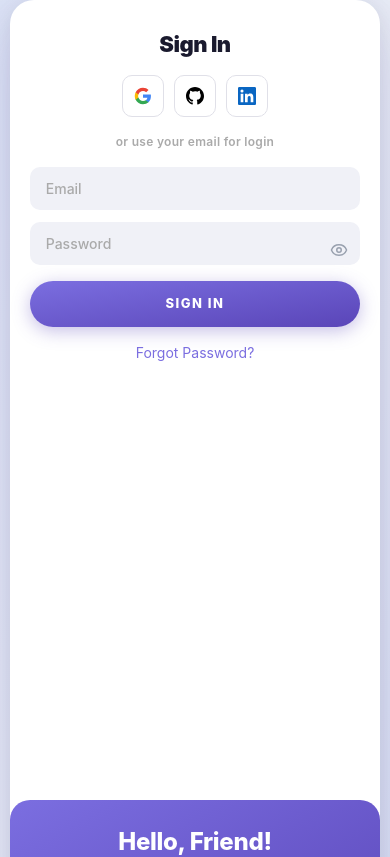
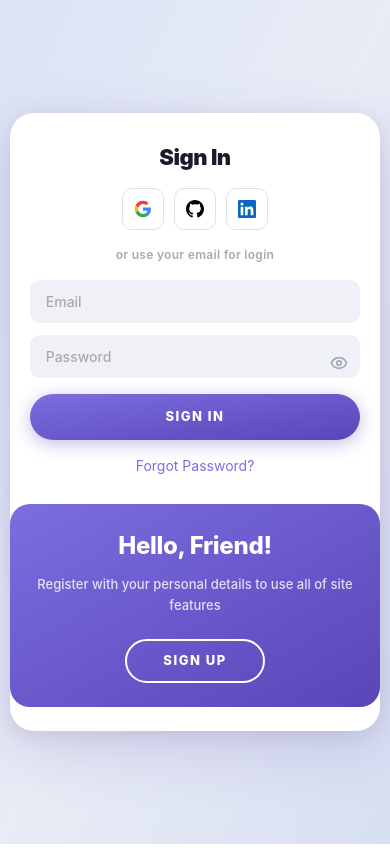
Before and after one commit to SMTIAP/smtiap-web, a React (Vite) app: page /auth in a window 390 px wide. Shown: the top 857 px of the page. Built offline with nearby package versions, Linux system fonts and the light colour scheme; no server answers.

Commit message:
fix  mobile- registration panel

```diff
--- a/src/pages/AuthPage.tsx
+++ b/src/pages/AuthPage.tsx
@@ -58,19 +58,19 @@ export default function AuthPage() {
     <div className="flex items-center justify-center min-h-screen w-full bg-gradient-to-br from-[#dce3f5] via-[#e8ecf5] to-[#d8dff2] font-nunito">
       <div className="relative w-[820px] h-[500px] bg-white rounded-[50px] shadow-[0_20px_60px_rgba(90,70,180,0.18),_0_4px_20px_rgba(0,0,0,0.08)] overflow-hidden flex max-md:w-[95vw] max-md:h-auto max-md:flex-col max-md:rounded-[24px]">
         <div
-          className={`absolute top-0 w-1/2 h-full flex flex-col items-center justify-center py-[36px] px-[40px] transition-all duration-[550ms] ease-[cubic-bezier(0.77,0,0.18,1)] max-md:static max-md:w-full max-md:py-[28px] max-md:px-[20px] left-0 ${isSignIn ? "" : "opacity-0 pointer-events-none"}`}
+          className={`absolute top-0 w-1/2 h-full flex flex-col items-center justify-center py-[36px] px-[40px] transition-all duration-[550ms] ease-[cubic-bezier(0.77,0,0.18,1)] max-md:static max-md:w-full max-md:py-[28px] max-md:px-[20px] left-0 ${isSignIn ? "" : "max-md:hidden opacity-0 pointer-events-none"}`}
         >
           <Login />
         </div>
 
         <div
-          className={`absolute top-0 w-1/2 h-full flex flex-col items-center justify-center py-[36px] px-[40px] transition-all duration-[550ms] ease-[cubic-bezier(0.77,0,0.18,1)] max-md:static max-md:w-full max-md:py-[28px] max-md:px-[20px] left-1/2 ${isSignIn ? "opacity-0 pointer-events-none" : ""}`}
+          className={`absolute top-0 w-1/2 h-full flex flex-col items-center justify-center py-[36px] px-[40px] transition-all duration-[550ms] ease-[cubic-bezier(0.77,0,0.18,1)] max-md:static max-md:w-full max-md:py-[28px] max-md:px-[20px] left-1/2 ${isSignIn ? "max-md:hidden opacity-0 pointer-events-none" : ""}`}
         >
           <Registration />
         </div>
 
         <div
-          className={`absolute top-0 w-1/2 h-full bg-gradient-to-br from-[#7b6ee0] to-[#5a45b8] rounded-[50px] flex flex-col items-center justify-center py-[50px] px-[36px] text-center z-10 transition-[left] duration-[550ms] ease-[cubic-bezier(0.77,0,0.18,1)] max-md:static max-md:w-full max-md:rounded-t-[20px] max-md:rounded-b-none max-md:py-[24px] max-md:px-[20px] max-md:!left-auto ${isSignIn ? "left-1/2" : "left-0"}`}
+          className={`absolute top-0 w-1/2 h-full bg-gradient-to-br from-[#7b6ee0] to-[#5a45b8] rounded-[50px] flex flex-col items-center justify-center py-[50px] px-[36px] text-center z-10 transition-[left] duration-[550ms] ease-[cubic-bezier(0.77,0,0.18,1)] max-md:static max-md:w-full max-md:rounded-[20px] max-md:py-[24px] max-md:px-[20px] max-md:mb-6 max-md:!left-auto ${isSignIn ? "left-1/2" : "left-0"}`}
         >
           {isSignIn ? (
             <>
```
